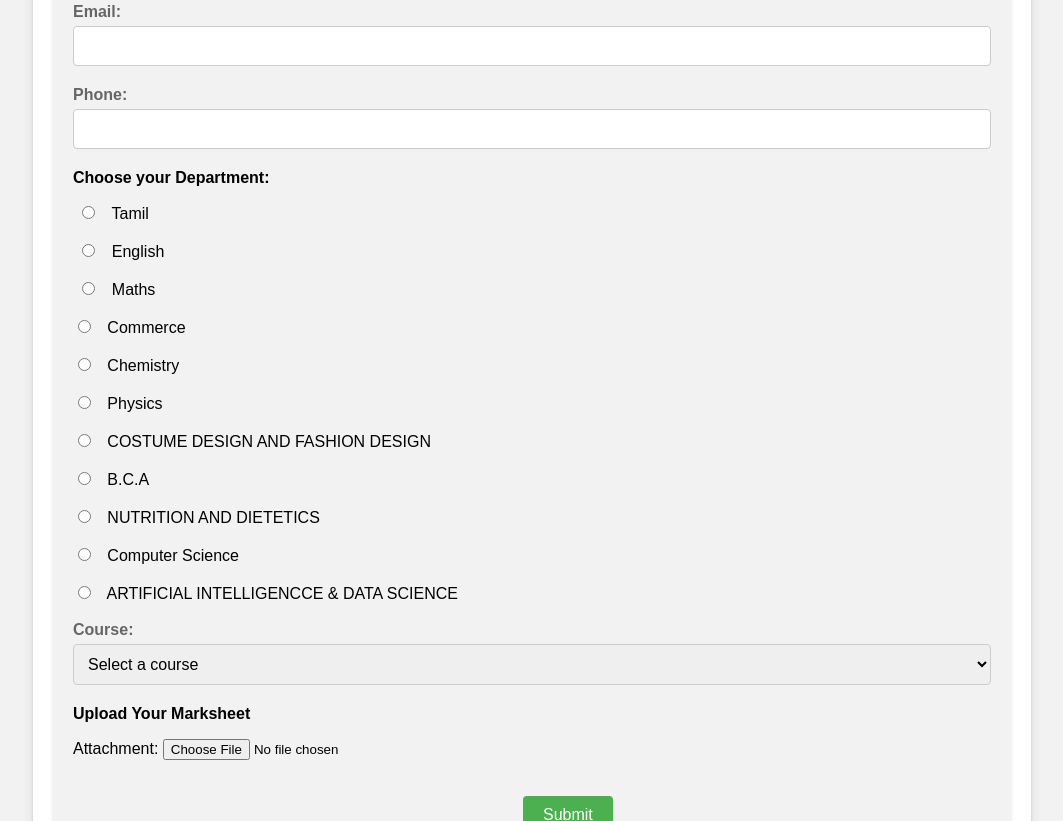
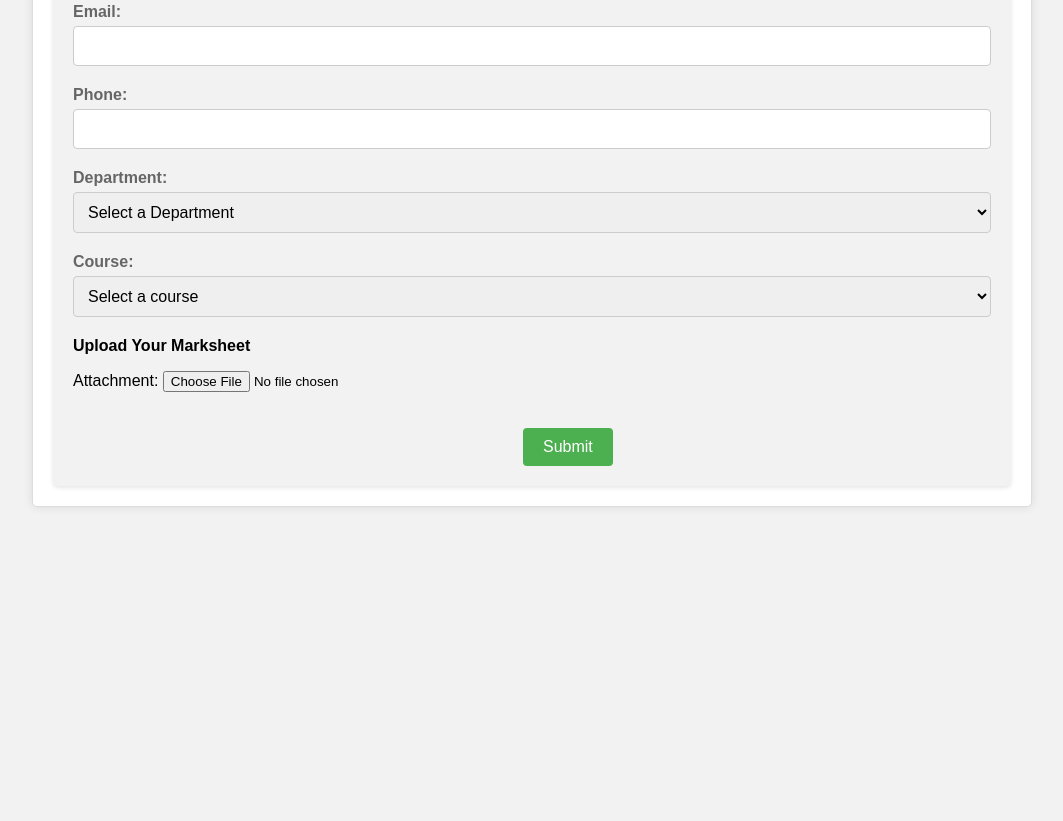
Before and after one commit to kiruthikadev/TrinityCollegeForWomen, a plain HTML site: page admission.html in a window 1280 px wide. Shown: the part 698-1519 px from the top of the page, without its empty margins (108-1171 px from the left). After the commit the page ends 1225 px from the top, so only its background shows below. Drawn offline with Linux system fonts and the light colour scheme.

Commit message:
departments into dropdownn list

```diff
--- a/admission.html
+++ b/admission.html
@@ -136,7 +136,7 @@ nav ul {
 	  <li><a href="research.html">Research Departments</a></li>
       <li><a href="contact.html">Contact</a></li>
 	  <li><a href="admission.html">Admission</a></li>
-    </ul>
+
     </ul>
 	</nav>
 <h1 class="heading-style">Admission Registration</h1>
@@ -175,36 +175,25 @@ nav ul {
       </div>
 
 
-	 <div>
-	 <p><strong>Choose your Department:</strong></p>
 
- <input type="radio" id="Tamil" name="fav_language" value="Tamil">
-  <label for="Tamil">Tamil</label><br><br>
- <input type="radio" id="English" name="fav_language" value="English">
-  <label for="English">English</label><br><br>
- <input type="radio" id="Maths" name="fav_language" value="Maths">
-  <label for="Maths">Maths</label><br><br>
- <input type="radio" id="Commerce" name="fav_language" value="Commerce">
-  <label for="Commerce">Commerce</label><br><br>
- <input type="radio" id="Chemistry" name="fav_language" value="Chemistry">
-  <label for="Chemistry">Chemistry</label><br><br>
- <input type="radio" id="Physics" name="fav_language" value="Physics">
-  <label for="Physics">Physics</label><br><br>
- <input type="radio" id="COSTUME DESIGN AND FASHION DESIGN" name="fav_language" value="COSTUME DESIGN AND FASHION DESIGN">
-  <label for="COSTUME DESIGN AND FASHION DESIGN">COSTUME DESIGN AND FASHION DESIGN</label><br><br>
-<input type="radio" id="B.C.A" name="fav_language" value="B.C.A">
-  <label for="B.C.A">B.C.A</label><br><br>
-<input type="radio" id="NUTRITION AND DIETETICS" name="fav_language" value="NUTRITION AND DIETETICS">
-  <label for="NUTRITION AND DIETETICS">NUTRITION AND DIETETICS</label><br><br>
-<input type="radio" id="Computer Science" name="fav_language" value="Computer Science">
-  <label for="Computer Science">Computer Science</label><br><br>
-<input type="radio" id="ARTIFICIAL INTELLIGENCCE & DATA SCIENCE" name="fav_language" value="ARTIFICIAL INTELLIGENCCE & DATA SCIENCE">
-  <label for="ARTIFICIAL INTELLIGENCCE & DATA SCIENCE">ARTIFICIAL INTELLIGENCCE & DATA SCIENCE</label><br><br>
+  <div class="form-group">
+        <label for="course">Department:</label>
+        <select id="course" name="course" required>
+          <option value="">Select a Department</option>
+          <option value="Tamil">Tamil</option>
+          <option value="English">English</option>
+          <option value="Maths">Maths</option>
+		  <option value="Chemistry">Chemistry</option>
+		  <option value="Physics">Physics</option>
+		  <option value="Computer Science">Computer Science</option>
+		  <option value="Commerce">Commerce</option>
+		  <option value="B.C.A">B.C.A</option>
+		  <option value="COSTUME DESIGN AND FASHION DESIGN">COSTUME DESIGN AND FASHION DESIGN</option>
+		  <option value="ARTIFICIAL INTELLIGENCCE & DATA SCIENCE">ARTIFICIAL INTELLIGENCCE & DATA SCIENCE</option>
 
+        </select>
+      </div>
 
-
-
-  </div>
 
       <div class="form-group">
         <label for="course">Course:</label>
```
Also changed, not shown: about.html (+1 -1 lines), contact.html (+1 -1 lines), home.html (+1 -1 lines), pg.html (+1 -1 lines), research.html (+1 -1 lines), ug.html (+1 -1 lines).
